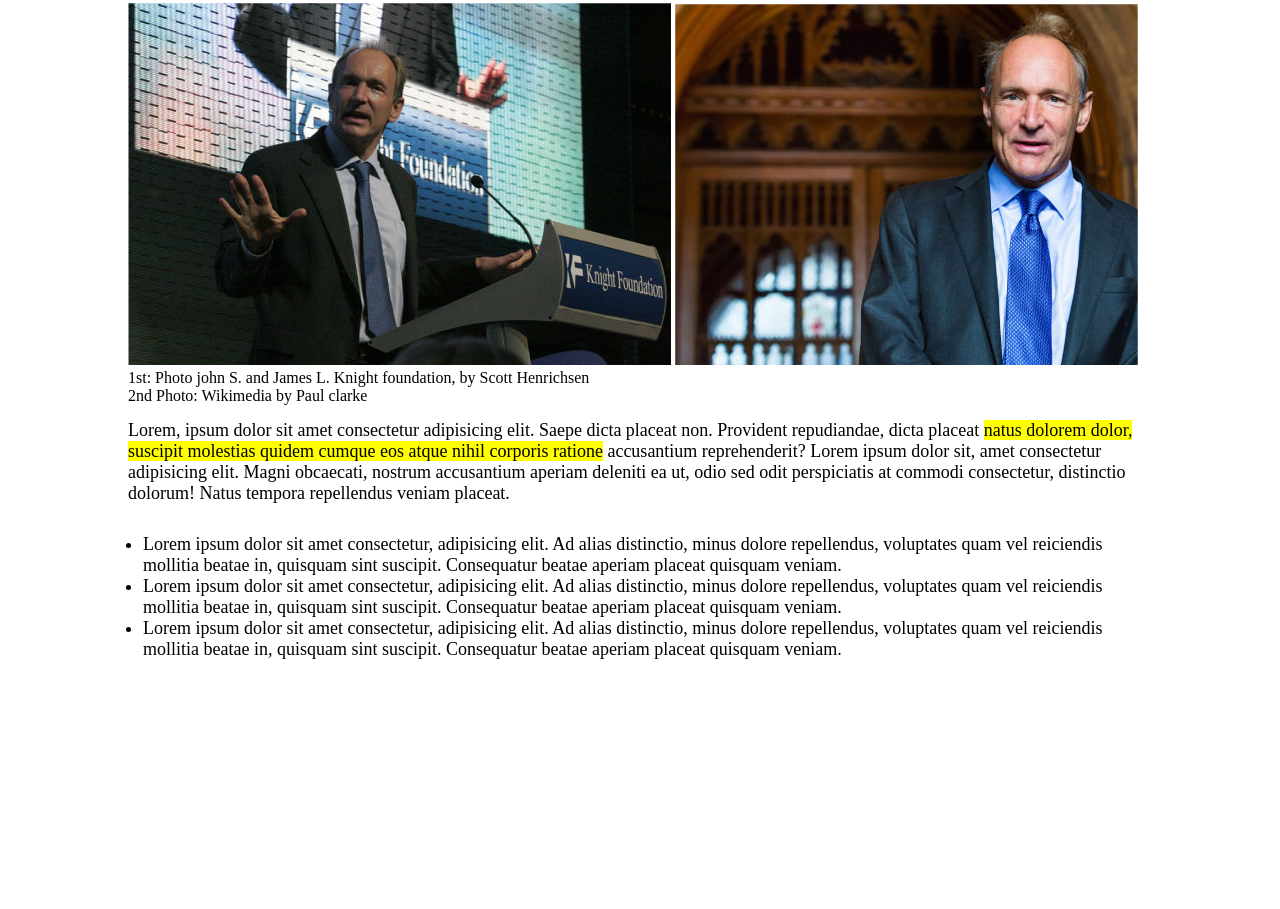
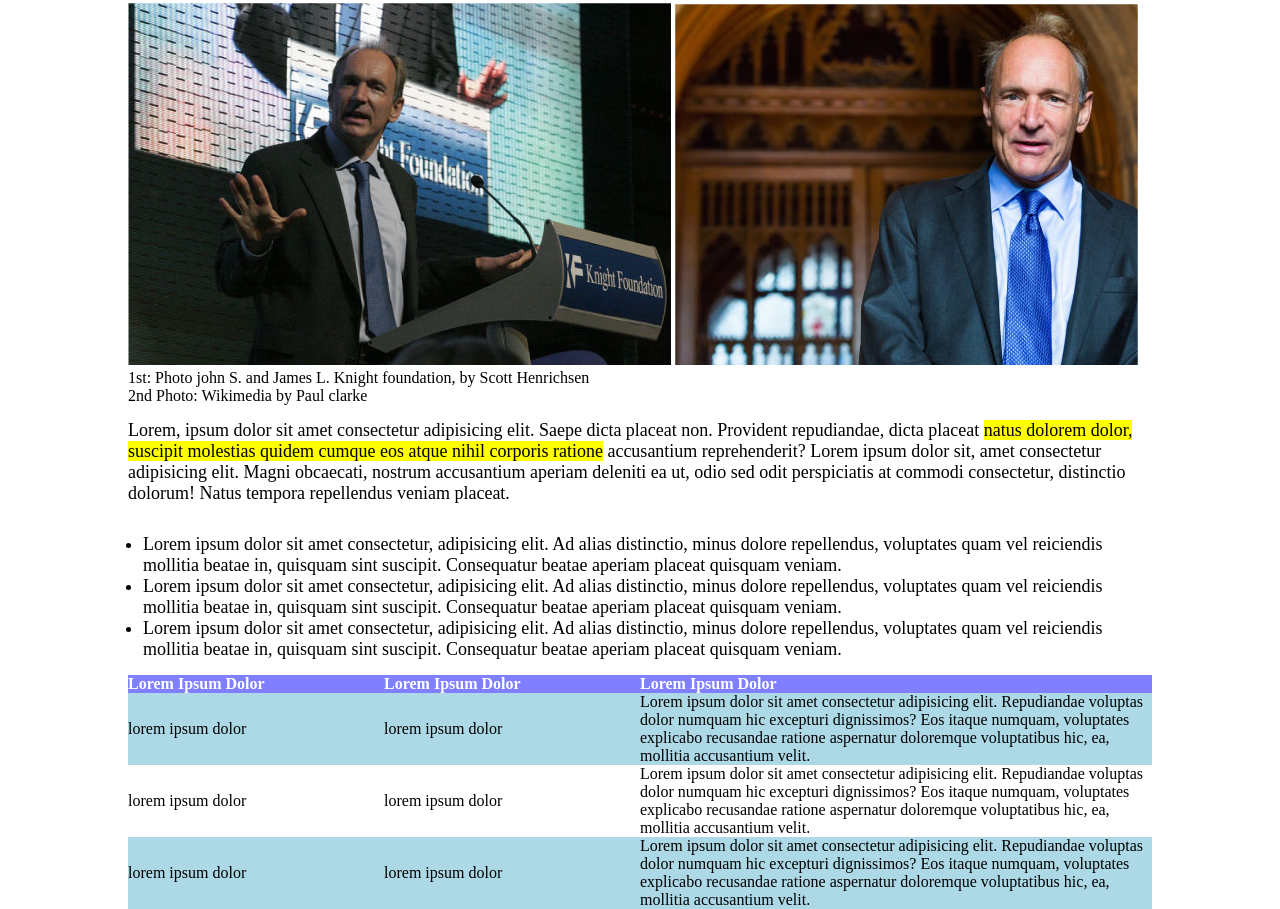
Before and after one commit to alessiozaccato/html-css-booleaner, a plain HTML site: page index.html in a window 1280 px wide. Shown: the part 292-1201 px from the top of the page. Before the commit the page ends 967 px from the top, so only its background shows below. Drawn offline with Linux system fonts and the light colour scheme.

Commit message:
ADD: table section and style

```diff
--- a/css/style.css
+++ b/css/style.css
@@ -56,3 +56,25 @@
     padding: 15px;
     font-size: 18px;
 }
+
+table {
+    text-align: left;
+    border-collapse: collapse;
+}
+
+.column25 {
+    width: 25%;
+}
+
+.column50 {
+    width: 50%;
+}
+
+.table_header {
+    color: white;
+    background-color: rgba(0, 0, 255, 0.5);
+}
+
+.special_row {
+    background-color: lightblue;
+}
--- a/index.html
+++ b/index.html
@@ -43,6 +43,30 @@
             </ul>
         </section>
 
+        <section class="table format">
+            <table>
+                    <tr class="table_header">
+                        <th class="column25 ">Lorem Ipsum Dolor</th>
+                        <th class="column25">Lorem Ipsum Dolor</th>
+                        <th class="column50">Lorem Ipsum Dolor</th>
+                    </tr>
+                    <tr class="special_row">
+                        <td>lorem ipsum dolor</td>
+                        <td>lorem ipsum dolor</td>
+                        <td>Lorem ipsum dolor sit amet consectetur adipisicing elit. Repudiandae voluptas dolor numquam hic excepturi dignissimos? Eos itaque numquam, voluptates explicabo recusandae ratione aspernatur doloremque voluptatibus hic, ea, mollitia accusantium velit.</td>
+                    </tr>
+                    <tr>
+                        <td>lorem ipsum dolor</td>
+                        <td>lorem ipsum dolor</td>
+                        <td>Lorem ipsum dolor sit amet consectetur adipisicing elit. Repudiandae voluptas dolor numquam hic excepturi dignissimos? Eos itaque numquam, voluptates explicabo recusandae ratione aspernatur doloremque voluptatibus hic, ea, mollitia accusantium velit.</td>
+                    </tr>
+                    <tr class="special_row">
+                        <td>lorem ipsum dolor</td>
+                        <td>lorem ipsum dolor</td>
+                        <td>Lorem ipsum dolor sit amet consectetur adipisicing elit. Repudiandae voluptas dolor numquam hic excepturi dignissimos? Eos itaque numquam, voluptates explicabo recusandae ratione aspernatur doloremque voluptatibus hic, ea, mollitia accusantium velit.</td>
+                    </tr>
+            </table>
+        </section>
     </main>
 
 </body>
```
